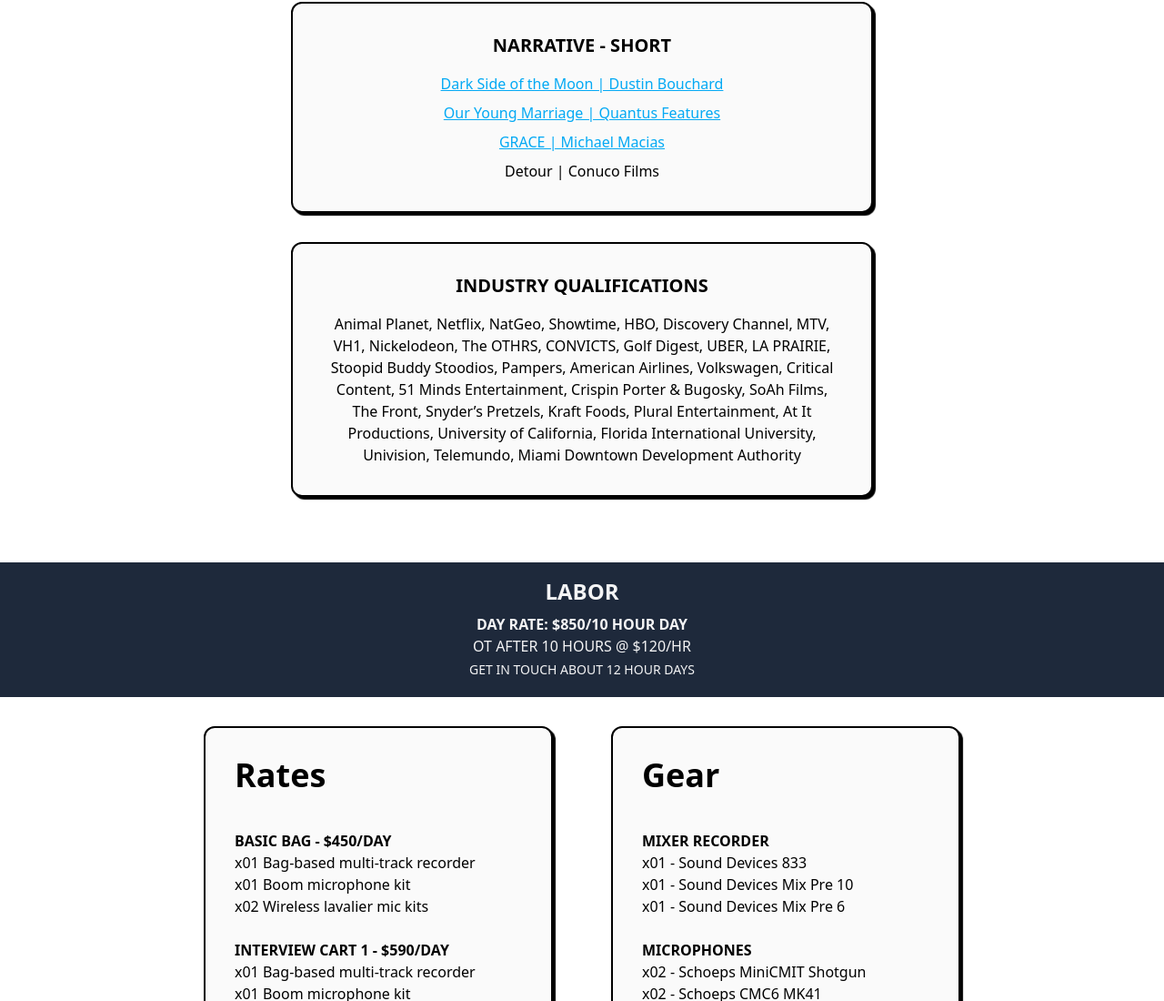
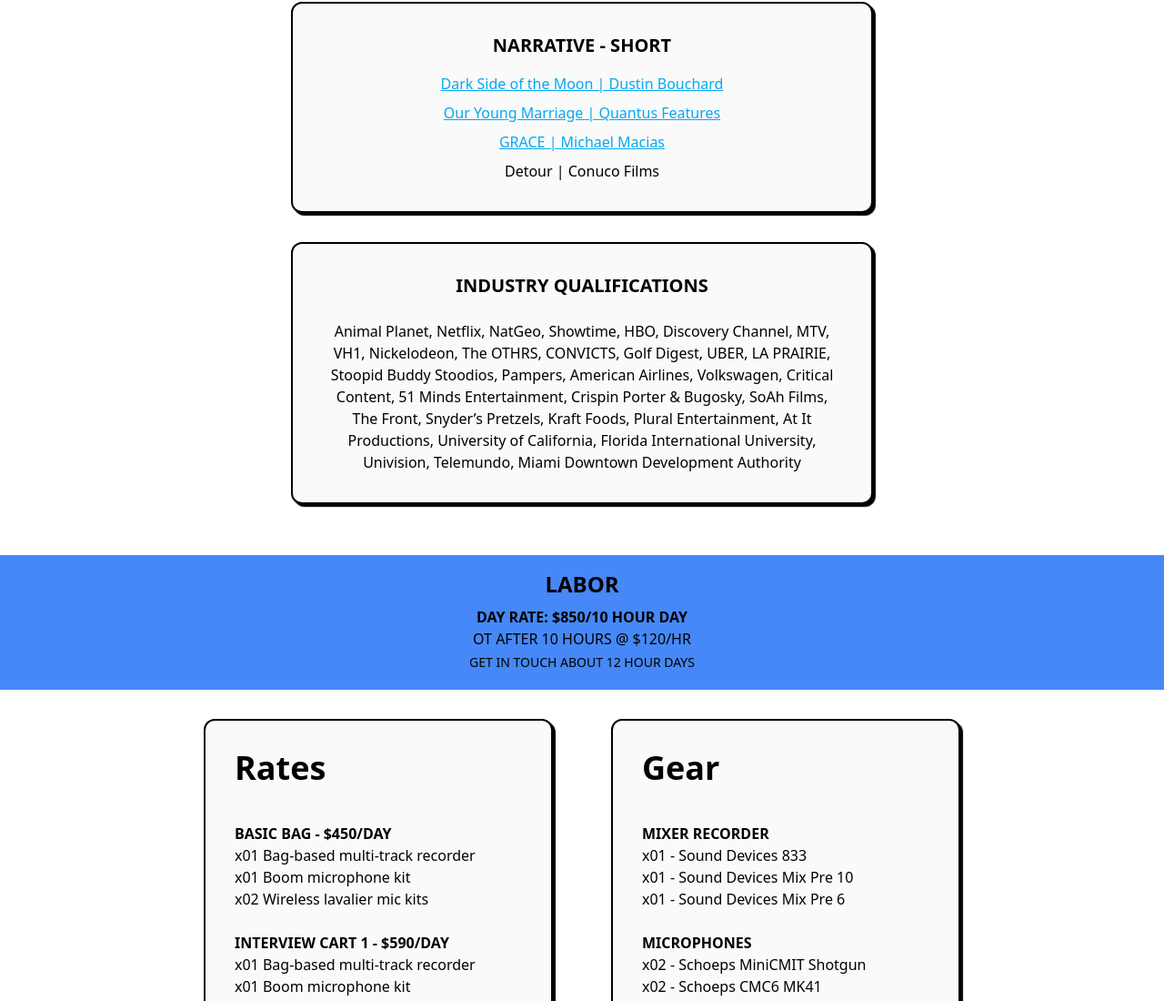
Before and after one commit to boisselle/meta, a Next.js app: page / in a window 1280 px wide. Shown: the part 5207-6307 px from the top of the page at 91% size. Built offline with nearby package versions, Linux system fonts and the light colour scheme.

Commit message:
changed color of labor banner

```diff
--- a/components/Credits/Credits.js
+++ b/components/Credits/Credits.js
@@ -253,7 +253,7 @@
         </Card>
         <Card className="mt-6">
           <li>
-            <h1 className="text-xl font-bold pb-4">INDUSTRY QUALIFICATIONS</h1>
+            <h1 className="text-xl font-bold pb-6">INDUSTRY QUALIFICATIONS</h1>
             <ul>
               <li>
                 Animal Planet, Netflix, NatGeo, Showtime, HBO, Discovery
--- a/pages/index.js
+++ b/pages/index.js
@@ -101,14 +101,14 @@
           <ThumbnailGrid videos={videos} />
         </section>
 
-        <section id="credits" className=" pb-4">
+        <section id="credits" className=" pb-0">
           {/* <ImageSlider images={images} /> */}
           <Credits />
         </section>
 
         {/* Labor banner */}
         <section
-          className="w-full mx-auto p-4 bg-slate-800 text-zinc-100 flex flex-col justify-center items-center"
+          className="w-full mx-auto p-4 bg-banner-blue text-black flex flex-col justify-center items-center"
           id="rates"
         >
           <h1 className="text-2xl font-extrabold pb-2">LABOR</h1>
--- a/tailwind.config.js
+++ b/tailwind.config.js
@@ -19,6 +19,7 @@
       },
       colors: {
         'light-blue': '#03a9f4', // You can define your custom color here
+        'banner-blue': '#4688f7'
       },
     },
     screens: {
```
